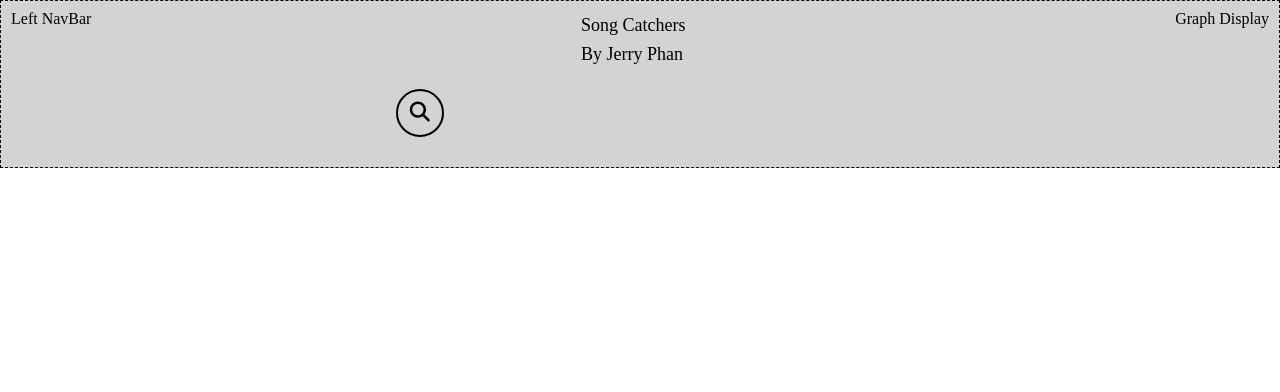
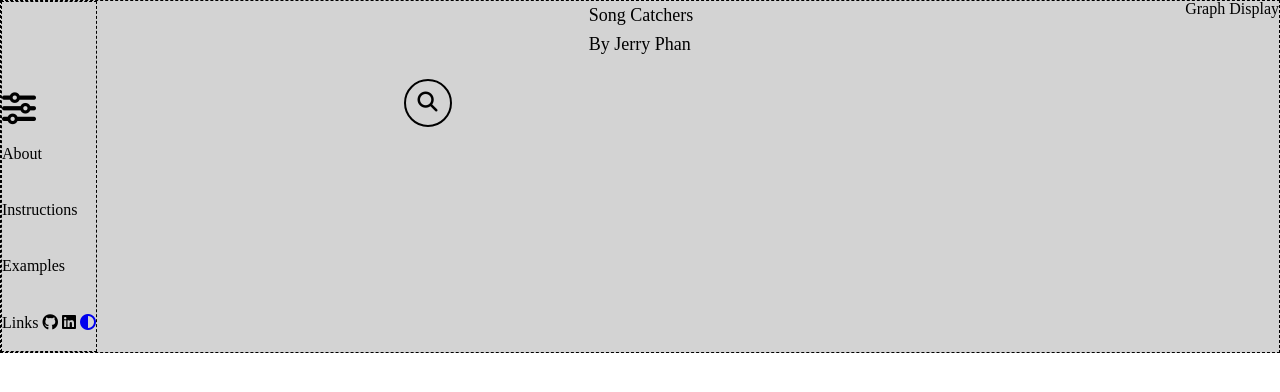
Before and after one commit to jerryphan1/Song-Catchers, a website built with webpack: page index.html in a window 1280 px wide. Built offline with nearby package versions, Linux system fonts and the light colour scheme.

Commit message:
added leftbar icons

```diff
--- a/index.html
+++ b/index.html
@@ -16,7 +16,29 @@
 <body>
   <div id='main-container'>
     <div id='left-container'>
-      <p>Left NavBar</p>
+      <i class="fas fa-sliders-h"></i>
+      <ul class='left-ul'>
+        <li>
+          About
+        </li>
+
+        <li>
+          Instructions
+        </li>
+
+        <li>
+          Examples
+        </li>
+
+        <li>
+          Links
+          <a href="https://github.com/jerryphan1"><i class="fab fa-github"></i></a>
+          <a href="www.linkedin.com/in/jerry-phan-8615a7a3"><i class="fab fa-linkedin"></i></a>
+          <a href="#"><i class="fas fa-adjust"></i></a>
+
+        </li>
+      </ul>
+
     </div>
 
     <div id='middle-container'>
--- a/src/styles/style.css
+++ b/src/styles/style.css
@@ -1,19 +1,44 @@
 #main-container{
   display: flex;
-  padding: 10px;
   border: 1px;
   border-style: dashed;
   justify-content: space-between;
+  /* align-items: center; */
   background-color: lightgray;
+}
+
+
+#left-container{
+  display: flex;
+  flex-direction: column;
+  padding-top: 90px;
+  margin: 0px;
+  border: 1px;
+  border-style: dashed;
+}
+
+.left-ul li{
+  padding: 20px 0;
+}
+
+
+.fa-sliders-h {
+  font-size: 34px;
+  cursor: pointer;
+}
+
+.fab {
+  color: black;
 }
 
 #middle-container{
   display: flex;
-  justify-content: center;
+  /* justify-content: center; */
   align-items: center;
   flex-direction: column;
   font-size: 1.125em;
   line-height: 1.6;
+  position: relative;
 }
 
 .content {
@@ -64,6 +89,11 @@
 
 }
 
+.search-bar:hover .search-bar-submit {
+  color: white;
+  box-shadow: 0 0 20px rgba(0,0,0,0.15);
+}
+
 .search-bar:focus {
   outline: 0;
 }
```
